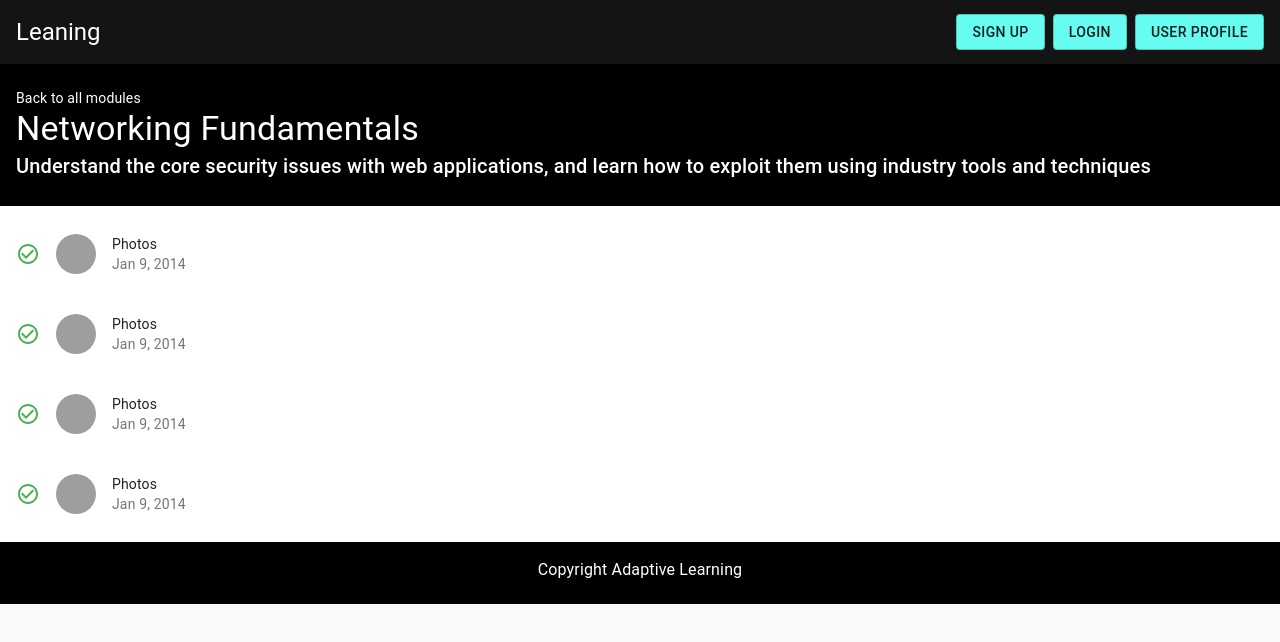
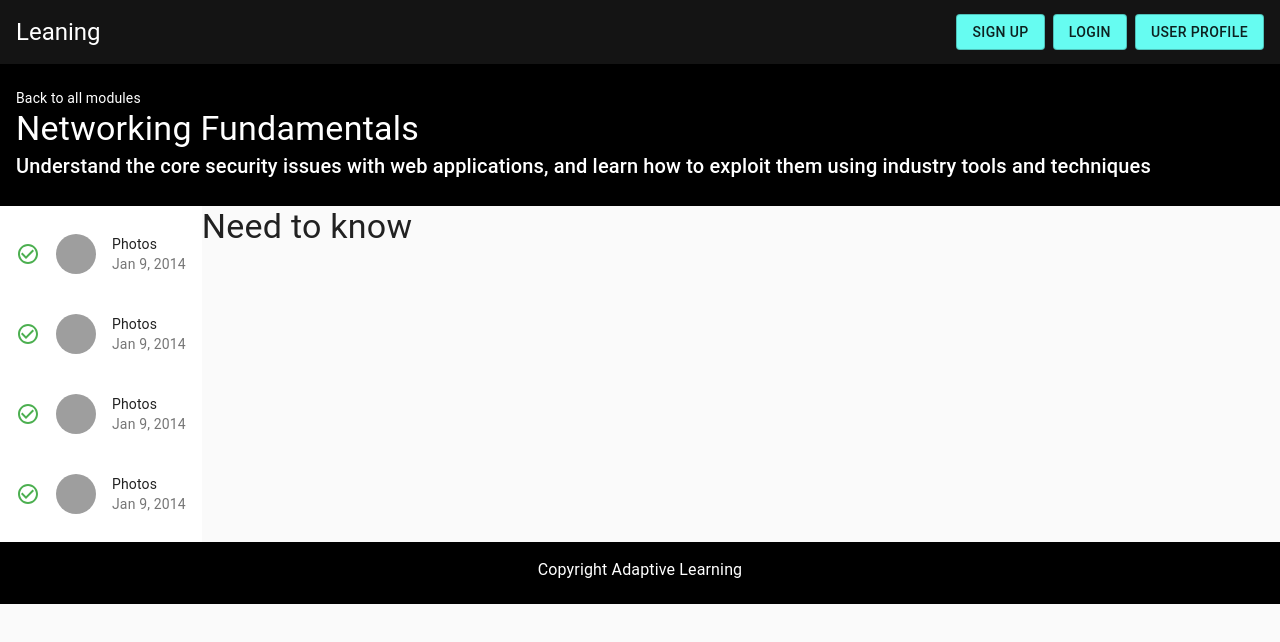
Before and after one commit to TeamABZ/learning, a React (Create React App) app: page /moduledetail in a window 1280 px wide. Shown: the top 642 px of the page. Built offline with nearby package versions, Linux system fonts and the light colour scheme; grey boxes are pictures that could not be loaded.

Commit message:
create file task

```diff
--- /dev/null
+++ b/src/modules/dashboard/Leaning/LeaningDetail.js
@@ -0,0 +1,5 @@
+import React from "react";
+
+export default function LeaningDetail() {
+  return <div></div>;
+}
--- /dev/null
+++ b/src/modules/dashboard/Leaning/Questions.js
@@ -0,0 +1,5 @@
+import React from "react";
+
+export default function Questions() {
+  return <div></div>;
+}
--- /dev/null
+++ b/src/modules/dashboard/Leaning/Task.js
@@ -0,0 +1,5 @@
+import React from "react";
+
+export default function Task() {
+  return <div></div>;
+}
--- a/src/modules/dashboard/ListModule.js
+++ b/src/modules/dashboard/ListModule.js
@@ -2,10 +2,9 @@ import React from "react";
 import { makeStyles } from "@material-ui/core/styles";
 import List from "@material-ui/core/List";
 import ListItem from "@material-ui/core/ListItem";
-import ListItemSecondaryAction from "@material-ui/core/ListItemSecondaryAction";
 import ListItemText from "@material-ui/core/ListItemText";
 import ListItemAvatar from "@material-ui/core/ListItemAvatar";
-
+import RadioButtonUncheckedIcon from "@material-ui/icons/RadioButtonUnchecked";
 import Avatar from "@material-ui/core/Avatar";
 import CheckCircleOutlineIcon from "@material-ui/icons/CheckCircleOutline";
 import { green } from "@material-ui/core/colors";
--- a/src/modules/dashboard/ModuleDetail.js
+++ b/src/modules/dashboard/ModuleDetail.js
@@ -28,12 +28,14 @@ export default function ModuleDetail() {
           how to exploit them using industry tools and techniques
         </Typography>
       </div>
-      <Grid container xl={8}>
-        <Grid item xs={12}>
+      <Grid container>
+        <Grid item xl={7}>
           <ListModule></ListModule>
         </Grid>
+        <Grid item xl={3}>
+          <Typography variant="h4"> Need to know</Typography>
+        </Grid>
       </Grid>
-      <Grid container xl={4}></Grid>
     </div>
   );
 }
```
